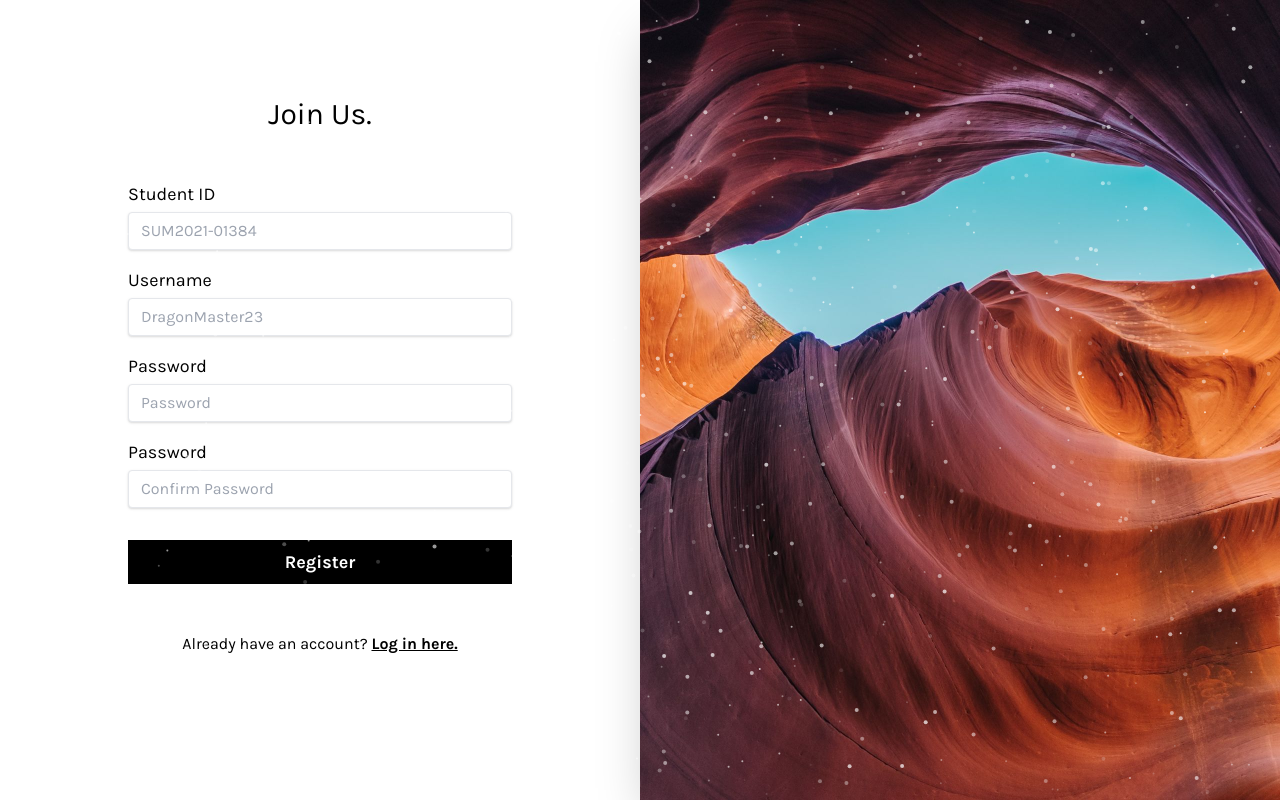
After one commit to DadaLober/login-register-php, a PHP site: page /register.php in a window 1280 px wide. The commit adds this page. Run offline with PHP 8.4, Linux system fonts and the light colour scheme; some libraries are stand-ins or nearby versions.

Commit message:
added php
semi - functional login/register page

```diff
--- /dev/null
+++ b/errors.php
@@ -0,0 +1,7 @@
+<?php  if (count($errors) > 0) : ?>
+  <div class="error">
+  	<?php foreach ($errors as $error) : ?>
+  	  <p><?php echo $error ?></p>
+  	<?php endforeach ?>
+  </div>
+<?php  endif ?>
--- a/landing.html
+++ b/landing.html
@@ -2,7 +2,7 @@
 <html lang="en">
   <head>
     <meta charset="utf-8" />
-    <title>Particle Animation</title>
+    <title>Lost and Found</title>
     <meta name="viewport" content="width=device-width,initial-scale=1" />
     <link rel="preconnect" href="https://fonts.googleapis.com" />
     <link rel="preconnect" href="https://fonts.gstatic.com" crossorigin />
--- a/register.html
+++ b/register.php
@@ -1,3 +1,4 @@
+<?php include('server.php') ?>
 <!DOCTYPE html>
 <html lang="en">
   <head>
@@ -9,6 +10,8 @@
       href="https://cdnjs.cloudflare.com/ajax/libs/tailwindcss/2.2.19/tailwind.min.css"
       rel="stylesheet"
     />
+    <link rel="stylesheet" href="./css/style.css">
+    <!-- Font -->
     <style>
       @import url("https://fonts.googleapis.com/css?family=Karla:400,700&display=swap");
 
@@ -26,47 +29,65 @@
           class="flex flex-col justify-center md:justify-start my-auto pt-8 md:pt-0 px-8 md:px-24 lg:px-32"
         >
           <p class="text-center text-3xl">Join Us.</p>
-          <form class="flex flex-col pt-3 md:pt-8">
+          <form class="flex flex-col pt-3 md:pt-8" method="post" action="register.php">
+          <?php include('errors.php'); ?>
             <div class="flex flex-col pt-4">
               <label class="text-lg">Student ID</label>
               <input
                 type="text"
                 id="stud_id"
+                name="stud_id"
                 placeholder="SUM2021-01384"
                 class="shadow appearance-none border rounded w-full py-2 px-3 text-gray-700 mt-1 leading-tight focus:outline-none focus:shadow-outline"
+                value="<?php echo $stud_id; ?>"
               />
             </div>
-
             <div class="flex flex-col pt-4">
               <label class="text-lg">Username</label>
               <input
-                type="email"
-                id="Username"
+                type="text"
+                id="username"
+                name="username"
                 placeholder="DragonMaster23"
                 class="shadow appearance-none border rounded w-full py-2 px-3 text-gray-700 mt-1 leading-tight focus:outline-none focus:shadow-outline"
+                value="<?php echo $username; ?>"
               />
             </div>
 
             <div class="flex flex-col pt-4">
               <label class="text-lg">Password</label>
               <input
-                type="password"
-                id="password"
+                type="text"
+                id="password_1"
+                name="password_1"
                 placeholder="Password"
                 class="shadow appearance-none border rounded w-full py-2 px-3 text-gray-700 mt-1 leading-tight focus:outline-none focus:shadow-outline"
+                value="<?php echo $password_1; ?>"
+              />
+            </div>
+            <div class="flex flex-col pt-4">
+              <label class="text-lg">Password</label>
+              <input
+                type="text"
+                id="password_2"
+                name="password_2"
+                placeholder="Confirm Password"
+                class="shadow appearance-none border rounded w-full py-2 px-3 text-gray-700 mt-1 leading-tight focus:outline-none focus:shadow-outline"
+                value="<?php echo $password_2; ?>"
               />
             </div>
 
             <input
               type="submit"
               value="Register"
+              name="reg_user"
               class="bg-black text-white font-bold text-lg hover:bg-gray-700 p-2 mt-8"
             />
           </form>
           <div class="text-center pt-12 pb-12">
             <p>
               Already have an account?
-              <a href="login.html" class="underline font-semibold"
+              <a href="login.php" class="underline font-semibold"
                 >Log in here.</a
               >
             </p>
@@ -81,11 +102,14 @@
       <div class="w-1/2 shadow-2xl">
         <img
           class="object-cover w-full h-screen hidden md:block"
-          src="../img/registerbg.png"
+          src="./img/registerbg.png"
           alt="Background"
         />
       </div>
     </div>
   </body>
+  <!-- For Particle -->
   <script src="./js/particle-animation.js"></script>
+  <!-- For Custom Alert Box (will do later)-->
+  <script src="https://cdn.jsdelivr.net/npm/sweetalert2@11"></script>
 </html>
--- /dev/null
+++ b/server.php
@@ -0,0 +1,84 @@
+<?php
+session_start();
+
+// initializing variables
+$stud_id = "";
+$username = "";
+$password_1 = "";
+$password_2 = "";
+$errors = array();
+
+// connect to the database
+$db = mysqli_connect('localhost', 'root', '', 'lnfdb');
+
+// REGISTER USER
+if (isset($_POST['reg_user'])) {
+  // receive all input values from the form
+  $stud_id = mysqli_real_escape_string($db, $_POST['stud_id']);
+  $username = mysqli_real_escape_string($db, $_POST['username']);
+  $password_1 = mysqli_real_escape_string($db, $_POST['password_1']);
+  $password_2 = mysqli_real_escape_string($db, $_POST['password_2']);
+
+  // form validation: ensure that the form is correctly filled ...
+  if (empty($stud_id)) { array_push($errors, "Student Id is required"); }
+  if (empty($username)) { array_push($errors, "Username is required"); }
+  if (empty($password_1)) { array_push($errors, "Password is required"); }
+  if ($password_1 != $password_2) {
+	array_push($errors, "The passwords do not match");
+  }
+
+  // first check the database to make sure
+  // a user does not already exist with the same username and/or student Id
+  $user_check_query = "SELECT * FROM tblusers WHERE username='$username' OR student_id='$stud_id' LIMIT 1";
+  $result = mysqli_query($db, $user_check_query);
+  $user = mysqli_fetch_assoc($result);
+
+  if ($user) { // if user exists
+    if ($user['username'] === $username) {
+      array_push($errors, "Username has been taken");
+    }
+    if ($user['student_id'] === $stud_id) {
+      array_push($errors, "Student Id already exists");
+    }
+  }
+
+  // Register user if there are no errors in the form
+  if (count($errors) == 0) {
+  	$password = md5($password_1); //Encrypt the password before saving in the database
+
+  	$query = "INSERT INTO tblusers (student_id, username, password)
+  			  VALUES('$stud_id', '$username', '$password')";
+  	mysqli_query($db, $query);
+  	$_SESSION['username'] = $username;
+
+  	header('location: login.php');
+  }
+}
+
+// LOGIN USER
+if (isset($_POST['login_user'])) {
+  $username = mysqli_real_escape_string($db, $_POST['username']);
+  $password = mysqli_real_escape_string($db, $_POST['password']);
+
+  if (empty($username)) {
+  	array_push($errors, "Username is required");
+  }
+  if (empty($password)) {
+  	array_push($errors, "Password is required");
+  }
+
+  if (count($errors) == 0) {
+  	$password = md5($password);
+  	$query = "SELECT * FROM tblusers WHERE username='$username' AND password='$password'";
+  	$results = mysqli_query($db, $query);
+  	if (mysqli_num_rows($results) == 1) {
+  	  $_SESSION['username'] = $username;
+  	  $_SESSION['success'] = "You are now logged in";
+  	  header('location: dashboard.php');
+  	}else {
+  		array_push($errors, "Wrong Username and Password combination");
+  	}
+  }
+}
+
+?>
```
Also changed, not shown: css/style.css (added, +68 -0 lines), dashboard.php (added, +29 -0 lines), login.php (renamed from login.html, +13 -7 lines).
